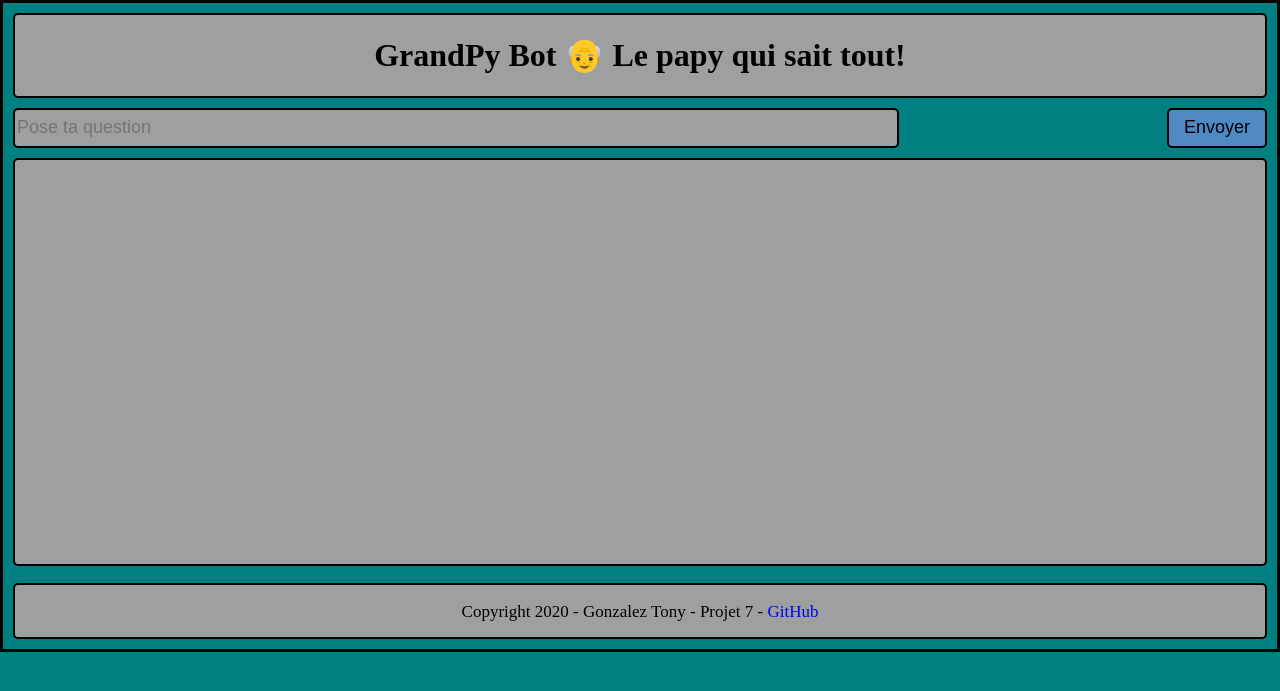
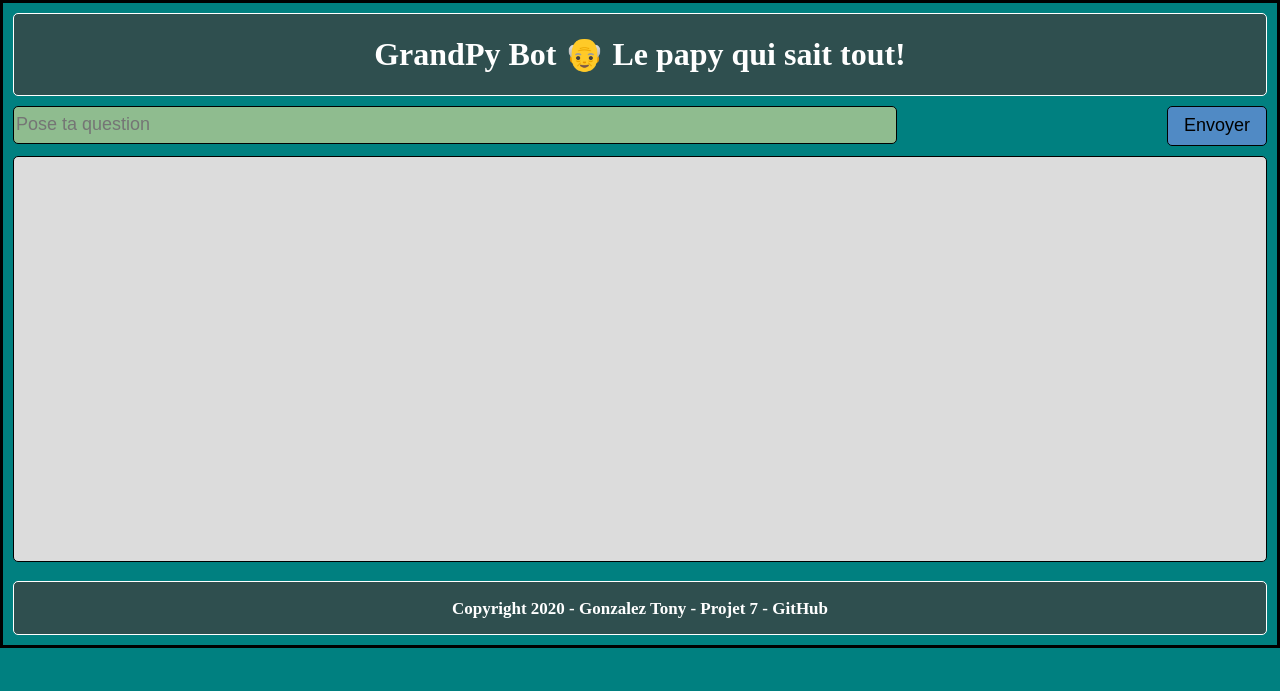
Before and after one commit to Tony380/Projet7, a Flask app: page / in a window 1280 px wide. Shown: the top 691 px of the page. Run offline with Flask 2, Linux system fonts and the light colour scheme; some libraries are stand-ins or nearby versions.

Commit message:
Corrections css

```diff
--- a/app/static/css/style.css
+++ b/app/static/css/style.css
@@ -6,18 +6,19 @@ body{
 
 header{
     margin: 10px;
-    background-color: #9D9FA1;
+    background-color: #2F4F4F;
+    color: white;
     text-align: center;
-    border: 2px solid;
 }
 
 footer{
     margin: 0px 10px 10px 10px;
     height: 52px;
     text-align: center;
-    background-color: #9D9FA1;
+    background-color: #2F4F4F;
+    color: white;
     font-size: 17px;
-    border: 2px solid;
+    font-weight: bold;
 }
 
 section{
@@ -36,13 +37,11 @@ button{
     width: 100px;
     height: 40px;
     float: right;
-    border: 2px solid;
 }
 
 #spinner{
     height: 38px;
     width: 38px;
-    border: 2px solid;
     border-radius: 45px;
     float: right;
     display: none;
@@ -50,18 +49,16 @@ button{
 }
 
 input{
-    background-color: #9D9FA1;
+    background-color: #8FBC8F;
     font-size: 18px;
     height: 34px;
-    border: 2px solid;
     width: 70%;
     outline: none;
 }
 
 #container{
-    background-color: #9D9FA1;
+    background-color: #DCDCDC;
     margin: 10px;
-    border: 2px solid;
     height: 85%;
     overflow-y: auto;
 }
@@ -70,17 +67,19 @@ a{
     text-decoration: none;
 }
 
+#href{
+    color: white;
+}
+
 #map{
     margin: 10px;
     height: 300px;
-    border: 1px solid;
 }
 
 #adress, #wiki{
     display: table;
     background-color: #48D1CC;
     margin: 10px;
-    border: 1px solid;
     padding: 5px;
 }
 
@@ -88,7 +87,6 @@ a{
     display: table;
     background-color: #00FA9A;
     margin: 10px;
-    border: 1px solid;
     min-height: 18px;
     min-width: 20px;
     padding: 5px;
@@ -96,6 +94,7 @@ a{
 }
 
 header, footer, #container, input, button, #input_value, #adress, #wiki, #map{
+    border: 1px solid;
     border-radius: 5px;
 }
 
--- a/app/templates/home.html
+++ b/app/templates/home.html
@@ -20,7 +20,7 @@
             </section>
             <footer>
                 <p class="foot">Copyright 2020 - Gonzalez Tony - Projet 7 -
-                    <a href="https://github.com/Tony380/Projet7" target="blank">GitHub</a>
+                    <a id="href" href="https://github.com/Tony380/Projet7" target="blank">GitHub</a>
                 </p>
             </footer>
             <script type="text/javascript" src="{{ url_for('static', filename='js/main.js') }}"></script>
```
